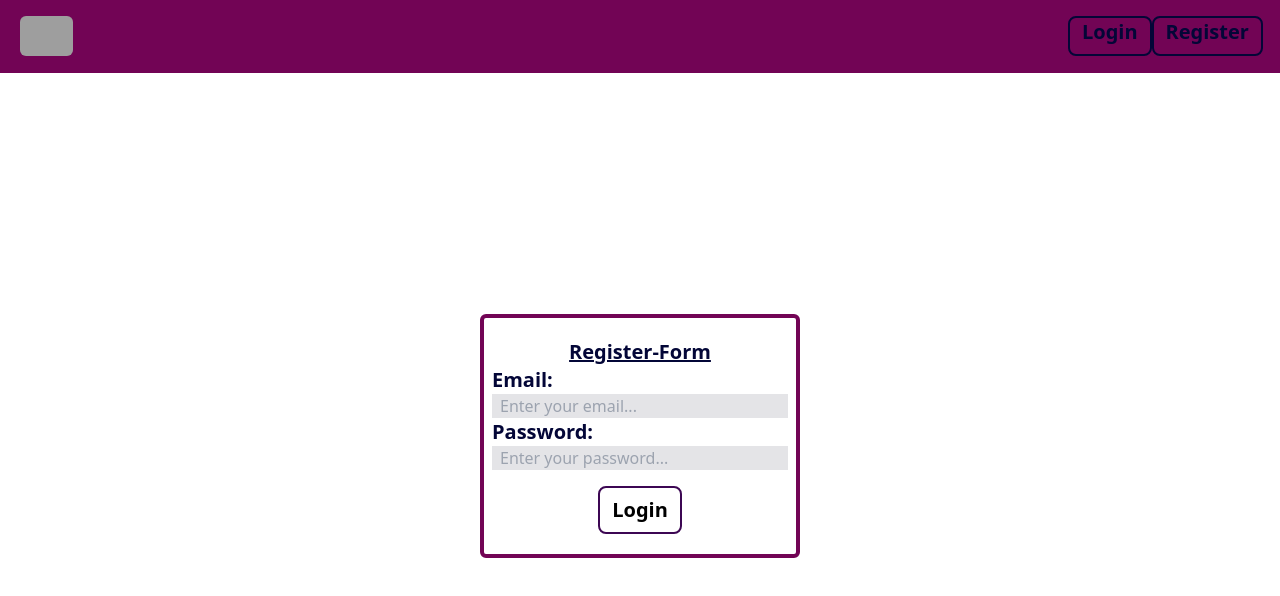
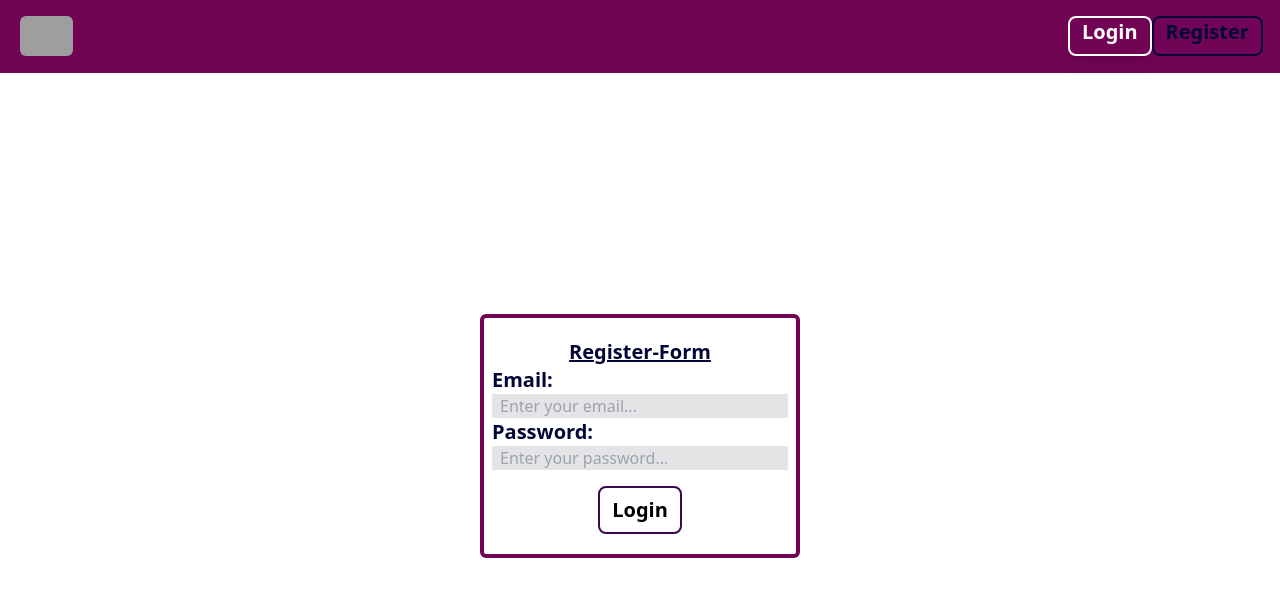
Before and after one commit to SGsubuuu-2322/E-Commerce_App-Tatwa, a React (Vite) app: page /login in a window 1280 px wide. Shown: the top 596 px of the page. Built offline with nearby package versions, Linux system fonts and the light colour scheme; grey boxes are pictures that could not be loaded.

Commit message:
Added some more stylings for the publuc navbar...

```diff
--- a/src/Components/PublicNav.jsx
+++ b/src/Components/PublicNav.jsx
@@ -1,6 +1,6 @@
 // import React from 'react'
 
-import { Link } from "react-router-dom";
+import { Link, NavLink } from "react-router-dom";
 
 const PublicNav = () => {
   return (
@@ -15,18 +15,26 @@ const PublicNav = () => {
 
       <div className="nav-content w-48">
         <ul className="flex justify-between h-10">
-          <Link
+          <NavLink
             to="/login"
-            className="rounded-lg border-2 hover:border-white  border-black px-3  text-xl font-semibold text-black hover:text-white hover:underline hover:underline-offset-2"
+            className={(e) =>
+              `rounded-lg border-2 hover:border-white  border-black px-3  text-xl font-semibold text-black hover:text-white hover:underline hover:underline-offset-2 ${
+                e.isActive && "border-white text-white shadow-lg "
+              }`
+            }
           >
             Login
-          </Link>
-          <Link
+          </NavLink>
+          <NavLink
             to="/register"
-            className="rounded-lg border-2 hover:border-white  border-black px-3 text-xl font-semibold text-black hover:text-white hover:underline hover:underline-offset-2"
+            className={(e) =>
+              `rounded-lg border-2 hover:border-white  border-black px-3  text-xl font-semibold text-black hover:text-white hover:underline hover:underline-offset-2 ${
+                e.isActive && "border-white text-white shadow-lg "
+              }`
+            }
           >
             Register
-          </Link>
+          </NavLink>
         </ul>
       </div>
     </nav>
```
